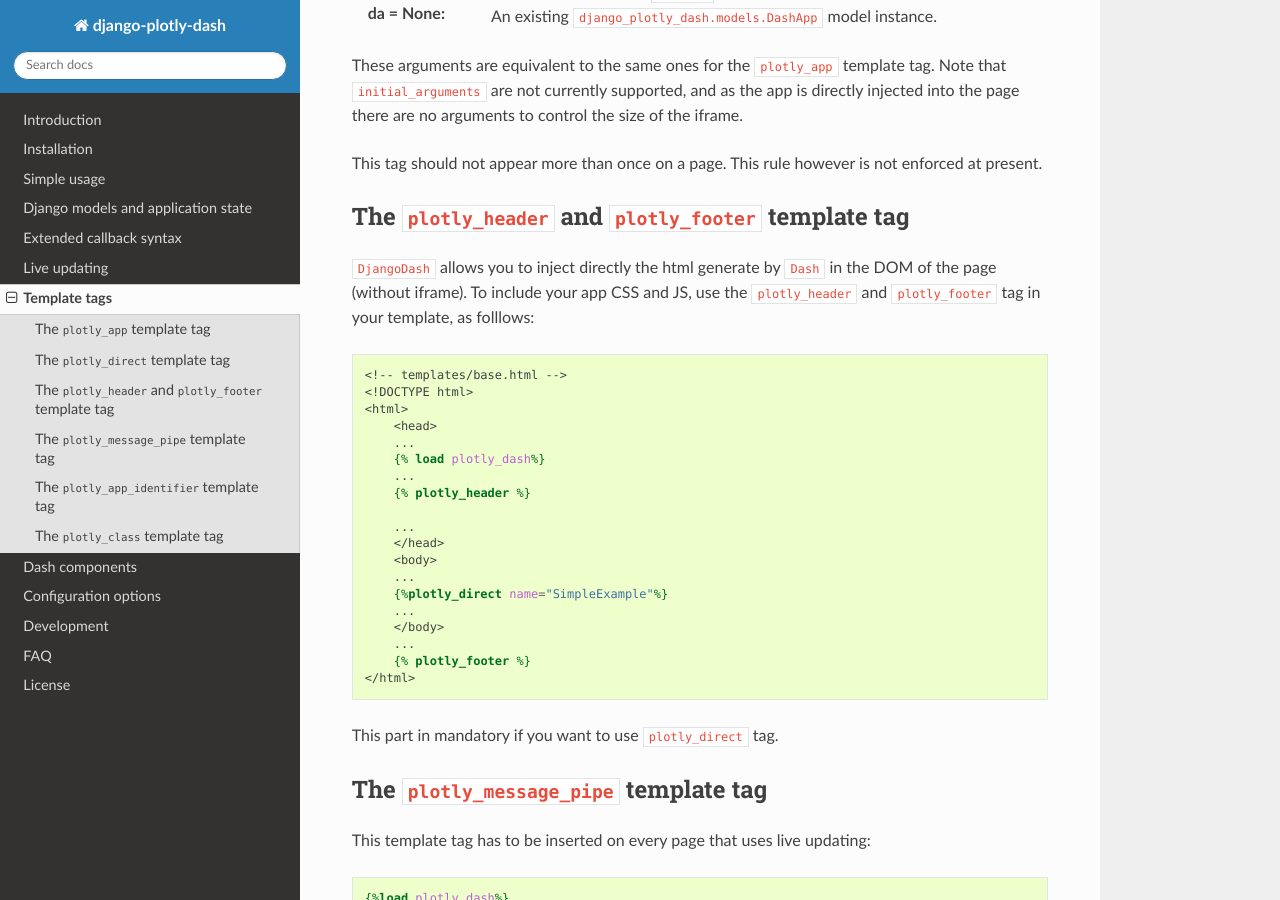
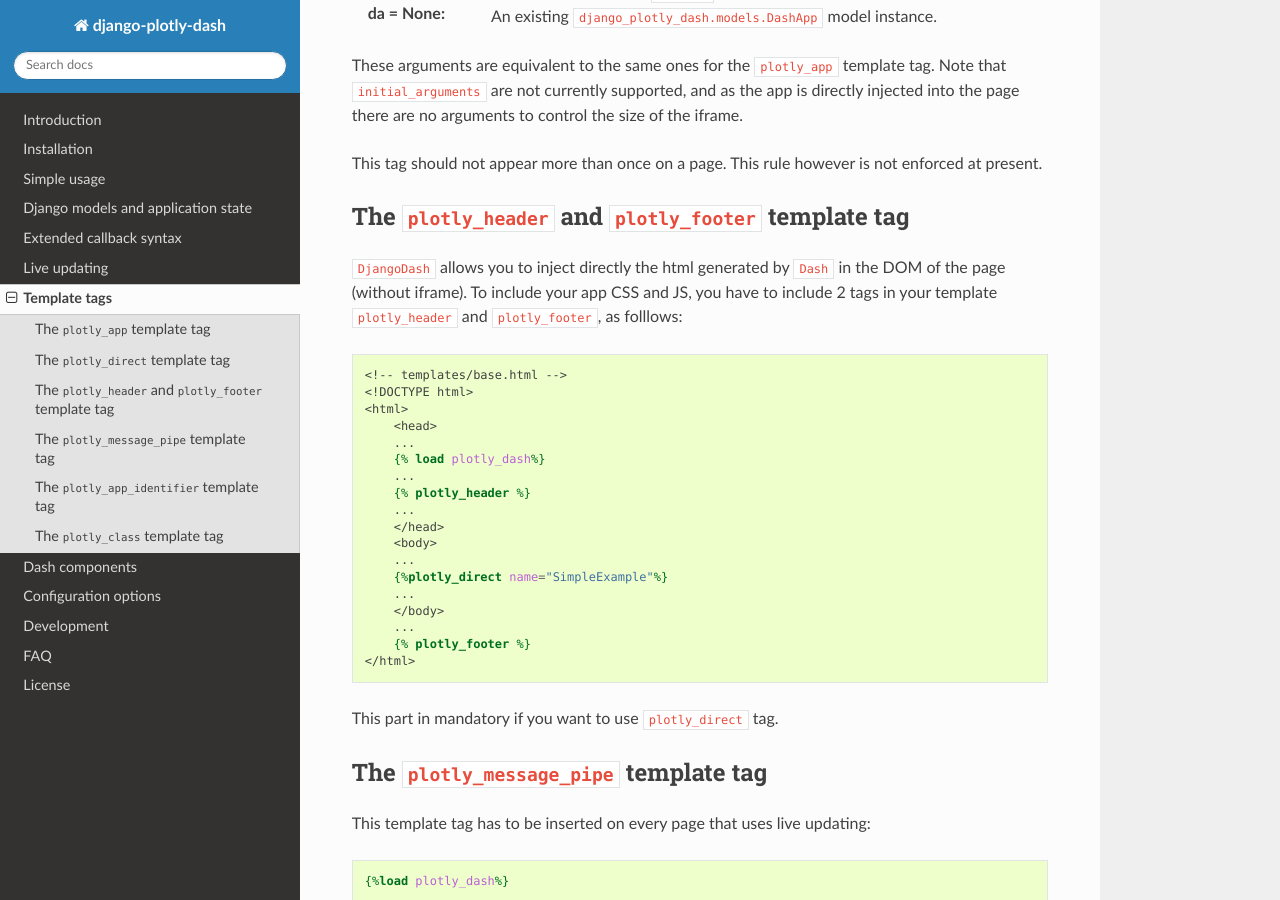
Before and after one commit to GibbsConsulting/django-plotly-dash, a Sphinx documentation site: the page built from docs/template_tags.rst, in a window 1280 px wide and 900 px high, scrolled down 1315 px. Built offline with Sphinx 7.4.7 and the Read the Docs theme 2.0.0, drawn with Linux system fonts in a browser that asks for light colours.

Commit message:
fix typo

```diff
--- a/docs/template_tags.rst
+++ b/docs/template_tags.rst
@@ -74,9 +74,10 @@
 The ``plotly_header`` and ``plotly_footer`` template tag
 --------------------------------------------------------
 
-``DjangoDash`` allows you to inject directly the html generate by ``Dash`` in
-the DOM of the page (without iframe). To include your app CSS and JS, use the
-``plotly_header`` and ``plotly_footer`` tag in your template, as folllows:
+``DjangoDash`` allows you to inject directly the html generated by ``Dash`` in
+the DOM of the page (without iframe). To include your app CSS and JS, you have
+to include 2 tags in your template ``plotly_header`` and ``plotly_footer``, as
+folllows:
 
 .. code-block:: jinja
 
@@ -88,7 +89,6 @@
         {% load plotly_dash%}
         ...
         {% plotly_header %}
-
         ...
         </head>
         <body>
```
